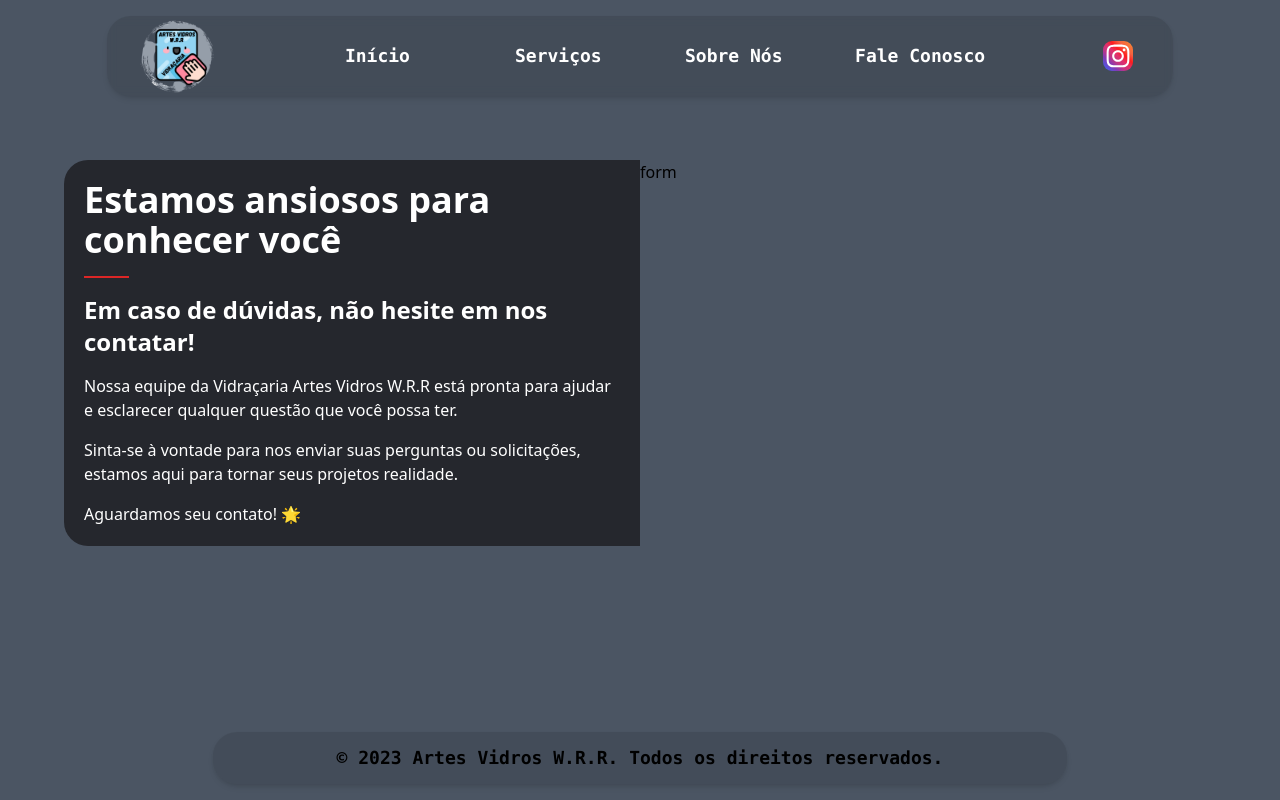
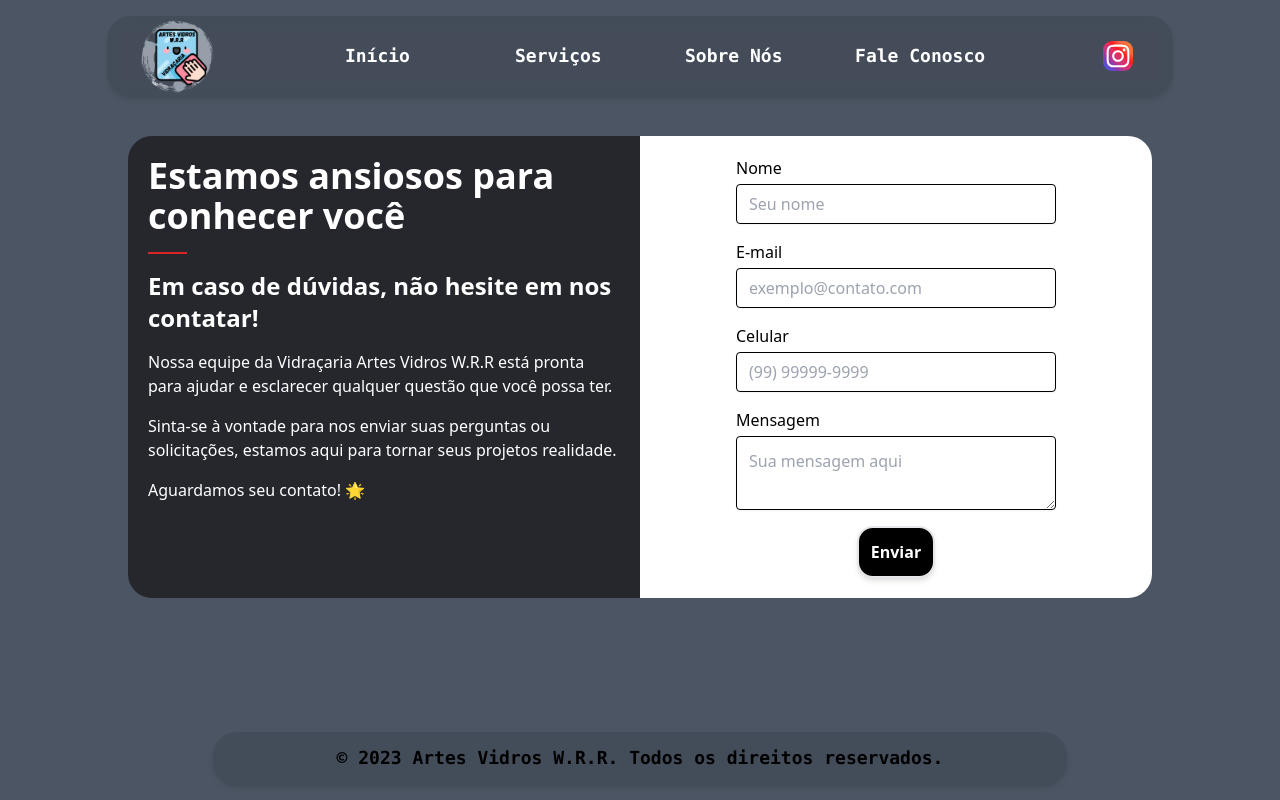
Before and after one commit to Gustavo-Brun/ArtesVidrosWRR, a Next.js app: page /contato in a window 1280 px wide. Built offline with nearby package versions, Linux system fonts and the light colour scheme.

Commit message:
feat: Add Form Layout

```diff
--- a/package.json
+++ b/package.json
@@ -13,6 +13,7 @@
     "next": "^14.0.3",
     "react": "latest",
     "react-dom": "latest",
+    "react-hook-form": "^7.49.2",
     "react-icons": "^4.12.0"
   },
   "devDependencies": {
--- a/src/components/Contact.tsx
+++ b/src/components/Contact.tsx
@@ -1,6 +1,8 @@
+import { Form } from "./Form"
+
 export const Contact = () => {
   return (
-    <section className=" m-16 flex ">
+    <section className=" m-10 flex w-4/5 mx-auto ">
         <aside className="w-1/2 bg-color-gray text-white p-5 rounded-l-3xl space-y-4">
             <h2 className="text-4xl font-bold after:border-t-2 after:block after:mt-4 after:w-1/12 after:m after:border-red-600"> Estamos ansiosos para conhecer você </h2>
             <h3 className="text-2xl font-semibold"> Em caso de dúvidas, não hesite em nos contatar! </h3>
@@ -9,9 +11,9 @@ export const Contact = () => {
             <p> Aguardamos seu contato! 🌟 </p>
         </aside>
 
-        <aside className="w-1/2">
+        <aside className="w-1/2 bg-white p-5 rounded-r-3xl">
 
-        <p>form</p>
+          <Form />
 
         </aside>
     </section>
--- /dev/null
+++ b/src/components/Form.tsx
@@ -0,0 +1,35 @@
+export const Form = () => {
+
+    return (
+        <section className="flex items-center justify-center ">
+            <form className="flex flex-col gap-4 w-full max-w-xs font-medium ">
+
+                <div className="flex flex-col gap-1">
+                    <label htmlFor="">Nome</label>
+                    <input className="border border-black shadow-sm rounded h-10 p-3 font-normal "
+                     type="text" placeholder="Seu nome"/>
+                </div>
+
+                <div className="flex flex-col gap-1">
+                    <label htmlFor="">E-mail</label>
+                    <input className="border border-black shadow-sm rounded h-10 p-3 font-normal "
+                     type="text" placeholder="exemplo@contato.com"/>
+                </div>
+
+                <div className="flex flex-col gap-1">
+                    <label htmlFor="">Celular</label>
+                    <input className="border border-black shadow-sm rounded h-10 p-3 font-normal "
+                     type="text" placeholder="(99) 99999-9999"/>
+                </div>
+
+                <div className="flex flex-col gap-1">
+                    <label htmlFor="paragraph_text">Mensagem</label>
+                    <textarea className="border border-black shadow-sm rounded  p-3 font-normal " id="paragraph_text" placeholder="Sua mensagem aqui"></textarea>
+                </div>
+
+                <button className="mx-auto rounded-2xl shadow-md text-white p-3 border-2 bg-black  font-bold">Enviar</button>
+
+            </form>
+        </section>
+    )
+}
```
Also changed, not shown: 1 other file (tests, documents, lock files or other folders).
